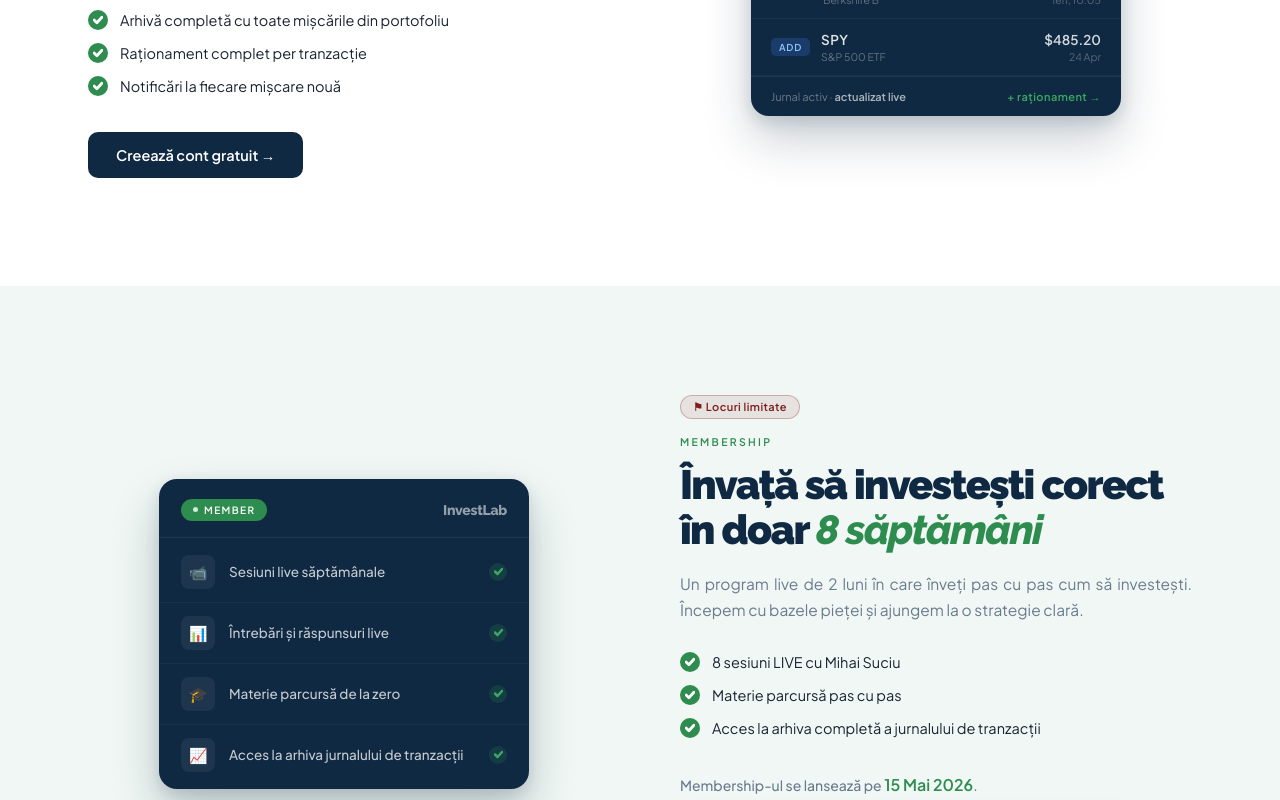
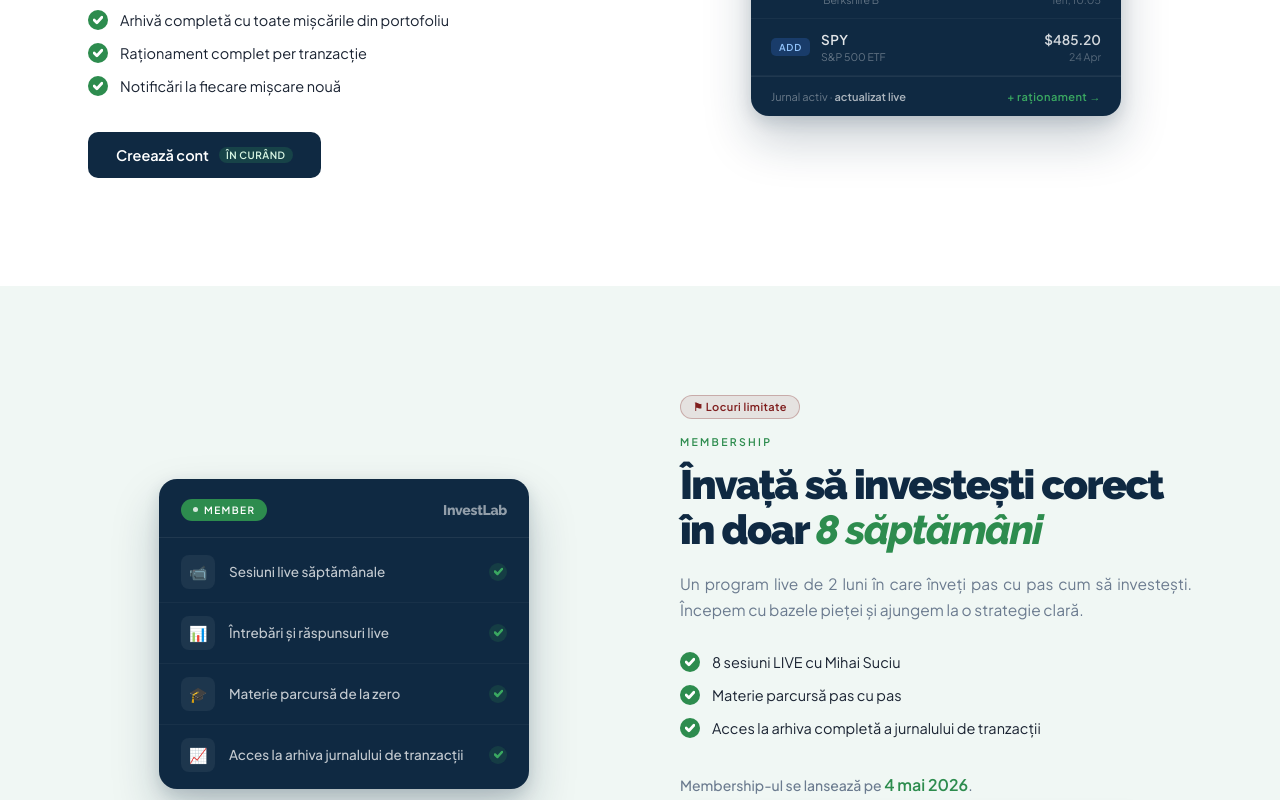
Before and after one commit to lightsongjs/investlab-website, a website: page index.html in a window 1280 px wide. Shown: the part 1300-2100 px from the top of the page. Drawn offline with Linux system fonts and the light colour scheme.

Commit message:
Update signup buttons launch state

```diff
--- a/index.html
+++ b/index.html
@@ -115,6 +115,7 @@
         .nav-cta {
             display: inline-flex;
             align-items: center;
+            gap: 8px;
             padding: 9px 20px;
             background: var(--navy);
             color: #fff;
@@ -127,6 +128,19 @@
             flex-shrink: 0;
         }
         .nav-cta:hover { background: var(--green); }
+        .soon-pill {
+            display: inline-flex;
+            align-items: center;
+            padding: 3px 7px;
+            border-radius: 999px;
+            background: rgba(255,255,255,.16);
+            color: rgba(255,255,255,.86);
+            font-size: 10px;
+            font-weight: 800;
+            letter-spacing: .05em;
+            line-height: 1;
+            text-transform: uppercase;
+        }
 
         /* ── HERO ── */
         .hero {
@@ -550,7 +564,7 @@
         .btn-primary {
             display: inline-flex;
             align-items: center;
-            gap: 6px;
+            gap: 10px;
             padding: 14px 28px;
             background: var(--navy);
             color: #fff;
@@ -564,6 +578,10 @@
             transition: background .2s, transform .15s;
         }
         .btn-primary:hover { background: var(--green); transform: translateX(2px); }
+        .btn-primary .soon-pill {
+            background: rgba(58,168,97,.2);
+            color: #d9f7e4;
+        }
         .btn-secondary {
             font-size: 13.5px;
             font-weight: 600;
@@ -1425,7 +1443,10 @@
             <a href="#membership">Membership</a>
             <a href="#mentorat">Mentorat</a>
         </div>
-        <a href="https://app.investlab.ro/register" class="nav-cta">Creează cont →</a>
+        <a href="#contact" class="nav-cta" aria-label="Creează cont - în curând">
+            <span>Creează cont</span>
+            <span class="soon-pill">În curând</span>
+        </a>
     </div>
 </nav>
 
@@ -1557,7 +1578,10 @@
                 </li>
             </ul>
             <div class="prod-ctas">
-                <a href="https://app.investlab.ro/register" class="btn-primary">Creează cont gratuit →</a>
+                <a href="#contact" class="btn-primary" aria-label="Creează cont - în curând">
+                    <span>Creează cont</span>
+                    <span class="soon-pill">În curând</span>
+                </a>
             </div>
         </div>
 
@@ -1673,7 +1697,7 @@
                     <span class="prod-benefit-text">Acces la arhiva completă a jurnalului de tranzacții</span>
                 </li>
             </ul>
-            <p class="waitlist-soon">Membership-ul se lansează pe <strong>15 Mai 2026</strong>.</p>
+            <p class="waitlist-soon">Membership-ul se lansează pe <strong>4 mai 2026</strong>.</p>
             <form class="waitlist-form" onsubmit="handleWaitlist(event)">
                 <input type="email" class="wl-input" placeholder="adresa ta de email" required>
                 <button type="submit" class="wl-btn">Vreau să fiu anunțat →</button>
```
